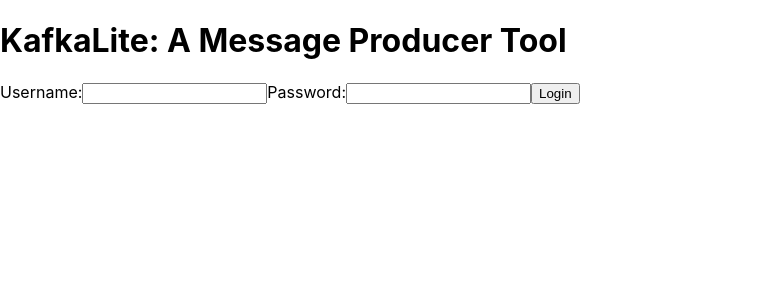
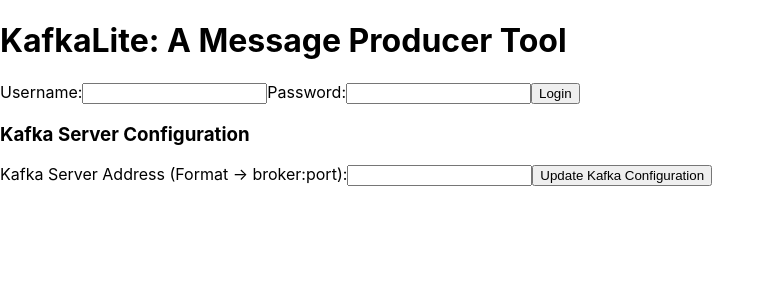
Before and after one commit to somadisingh/messageproducer, a React (Create React App) app: page / in a window 1280 px wide. Shown: the top 300 px of the page, without its empty margins (0-774 px from the left). Built offline with nearby package versions, Linux system fonts and the light colour scheme.

Commit message:
the application now accepts multiple brokers and servers which can be configured by the user on the front end

```diff
--- a/src/components/Login.jsx
+++ b/src/components/Login.jsx
@@ -5,6 +5,7 @@
 const Login = ({ onLogin }) => {
   const [username, setUsername] = useState('');
   const [password, setPassword] = useState('');
+  const [kafkaServer, setKafkaServer] = useState('');
   //const history = useHistory();
 
   const handleLogin = async () => {
@@ -25,6 +26,18 @@
 
   };
 
+  const handleUpdateConfig = () => {
+    axios.post('http://localhost:8081/server/update', {
+      kafkaServer: kafkaServer,
+    })
+    .then(response => {
+      console.log(response.data);
+    })
+    .catch(error => {
+      console.error('Error updating Kafka configuration:', error);
+    });
+  };
+
   return (
     <div>
       <label htmlFor="username">Username:</label>
@@ -34,6 +47,17 @@
       <input type="password" id="password" value={password} onChange={(e) => setPassword(e.target.value)} />
 
       <button onClick={handleLogin}>Login</button>
+
+      <h3>Kafka Server Configuration</h3>
+      <label htmlFor="bootstrapServers">Kafka Server Address (Format -> broker:port):</label>
+      <input
+        type="text"
+        id="bootstrapServers"
+        value={kafkaServer}
+        onChange={(e) => setKafkaServer(e.target.value)}
+      />
+
+      <button onClick={handleUpdateConfig}>Update Kafka Configuration</button>
     </div>
   );
 };
```
